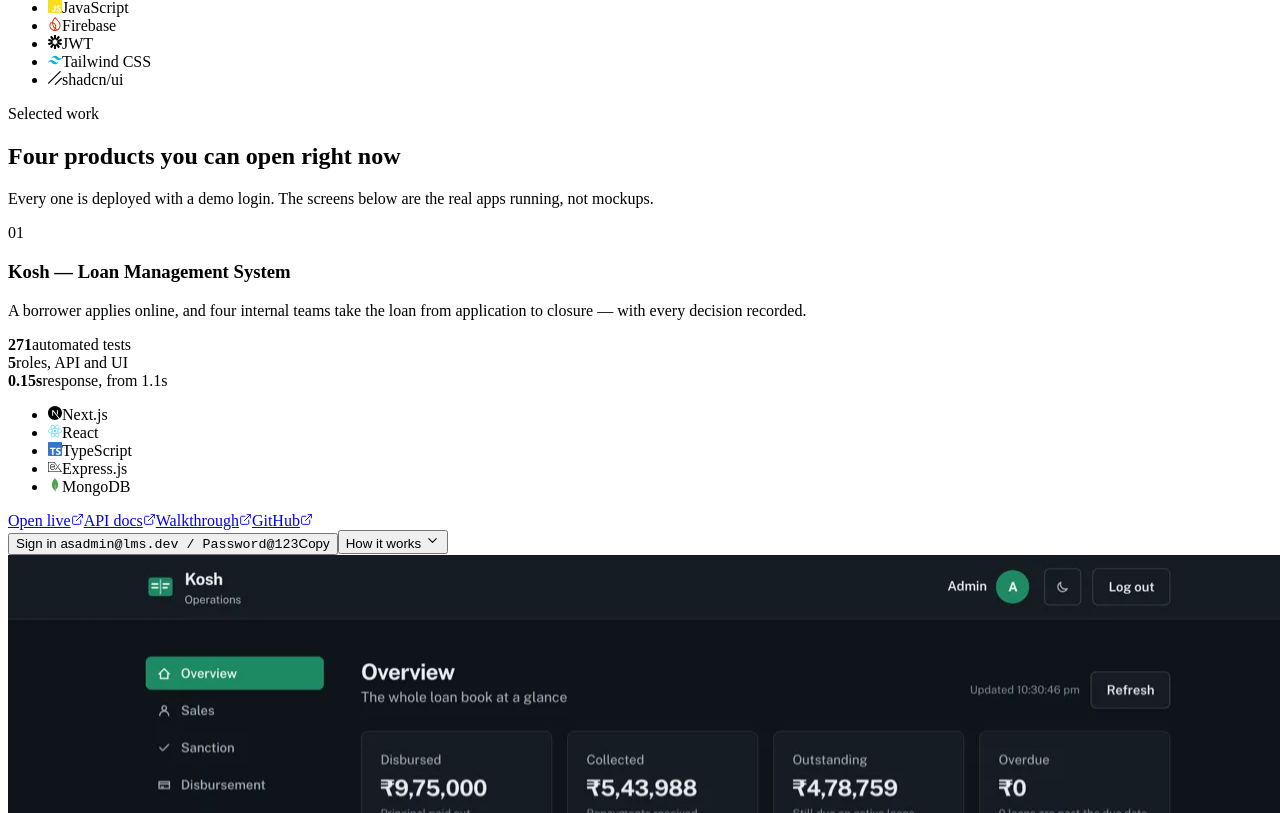
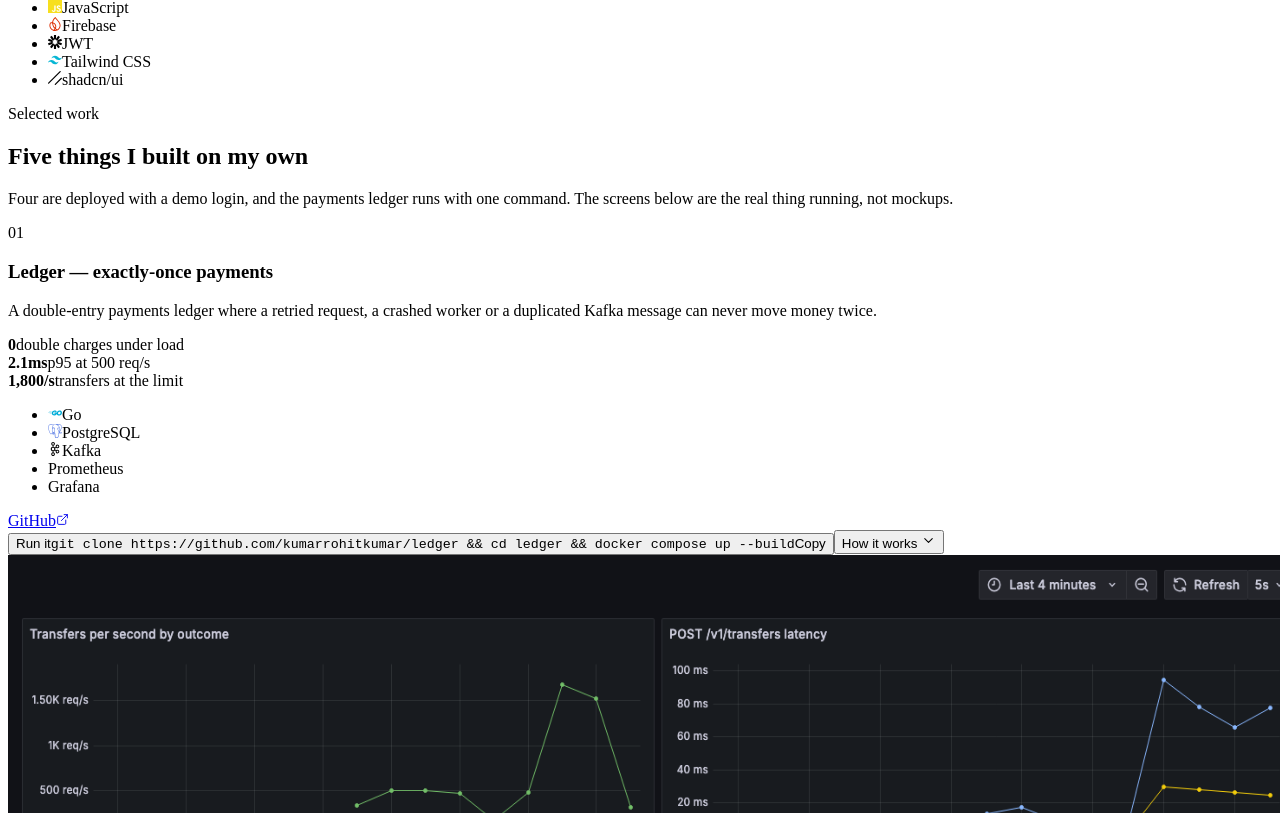
Before and after one commit to kumarrohitkumar/portfolio, a React (Vite) app: page / in a window 1280 px wide. Shown: the part 2047-2860 px from the top of the page. Built offline with nearby package versions, Linux system fonts and the light colour scheme; the HTML template or start-up script is replaced by a standard one.

Commit message:
Projects: lead with Ledger, the exactly-once payments ledger in Go

```diff
--- a/src/components/Sections.tsx
+++ b/src/components/Sections.tsx
@@ -110,8 +110,8 @@
     <Band id="projects">
       <Head
         eyebrow="Selected work"
-        title="Four products you can open right now"
-        lead="Every one is deployed with a demo login. The screens below are the real apps running, not mockups."
+        title="Five things I built on my own"
+        lead="Four are deployed with a demo login, and the payments ledger runs with one command. The screens below are the real thing running, not mockups."
       />
 
       <div className="cases">
@@ -119,7 +119,7 @@
       </div>
 
       <ProjectGroup
-        index="05"
+        index={String(mine.length + 1).padStart(2, '0')}
         title="Systems I own at Infinite Locus"
         note="Internal platforms, so there is nothing public to link. Open a row for the design and the trade-offs."
         badge="In production"
--- a/src/data/profile.ts
+++ b/src/data/profile.ts
@@ -179,6 +179,45 @@
 
 // -------------------------------------------------------------------- projects
 export const projects: Project[] = [
+  {
+    slug: 'ledger',
+    shots: [
+      { src: 'shots/l1-grafana.png', label: 'Under load', alt: 'Grafana during the load test: transfers per second, latency percentiles, outbox and consumer throughput' },
+    ],
+    featured: true,
+    title: 'Ledger — exactly-once payments',
+    period: 'Oct 2026 · Personal',
+    blurb:
+      'A double-entry payments ledger where a retried request, a crashed worker or a ' +
+      'duplicated Kafka message can never move money twice.',
+    description: [
+      '**Exactly-once money movement.** Every transfer needs an Idempotency-Key, and the key ' +
+        'commits in the same transaction as the money. Twenty identical requests fired at ' +
+        'once produce **one** transfer; a reused key with a different body is refused.',
+      '**Double entry, provably balanced.** Each transfer writes a debit and a credit that ' +
+        'sum to zero. Accounts are locked in id order so opposite transfers cannot deadlock, ' +
+        'and a reconciliation job proves cached balances still match the postings.',
+      '**No lost or doubled events.** A transactional outbox publishes to Kafka at-least-once; ' +
+        'the consumer stores each effect and its event id in one transaction, so redelivery ' +
+        'changes nothing.',
+      '**Tested where it breaks.** Crash tests kill the relay after publishing and the consumer ' +
+        'before committing offsets, on real Postgres and Redpanda containers. Removing the row ' +
+        'locks makes the concurrency test fail, which is how I know it tests something.',
+      '**Measured.** 30,001 transfers in 60 s at 500 req/s with **p95 2.1 ms** and 0 errors; ' +
+        'about 1,800 transfers/s at a laptop’s limit, reconciling cleanly after both runs.',
+    ],
+    metrics: [
+      { value: '0', label: 'double charges under load' },
+      { value: '2.1ms', label: 'p95 at 500 req/s' },
+      { value: '1,800/s', label: 'transfers at the limit' },
+    ],
+    stack: ['Go', 'PostgreSQL', 'Kafka', 'Prometheus', 'Grafana', 'Docker', 'k6'],
+    tags: ['Personal', 'Distributed Systems', 'Data'],
+    links: [
+      { label: 'GitHub', href: 'https://github.com/kumarrohitkumar/ledger' },
+    ],
+    demo: { label: 'Run it', value: 'git clone https://github.com/kumarrohitkumar/ledger && cd ledger && docker compose up --build' },
+  },
   {
     slug: 'kosh-lms',
     shots: [
```
Also changed, not shown: public/shots/l1-grafana.png (added).
